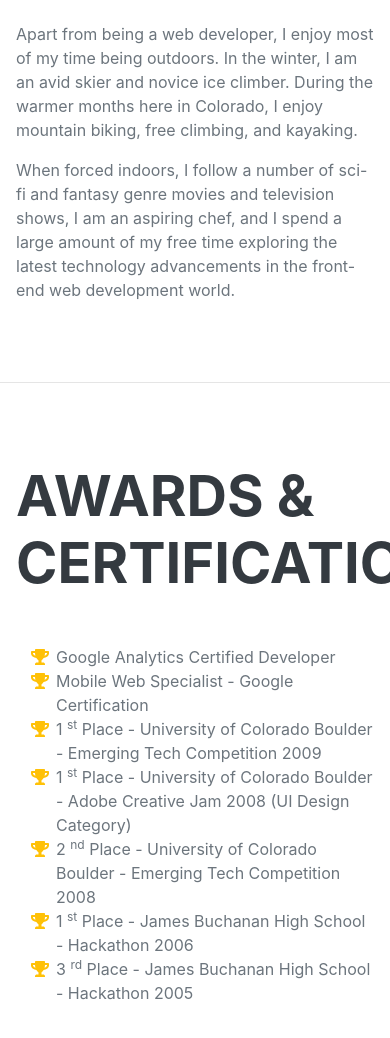
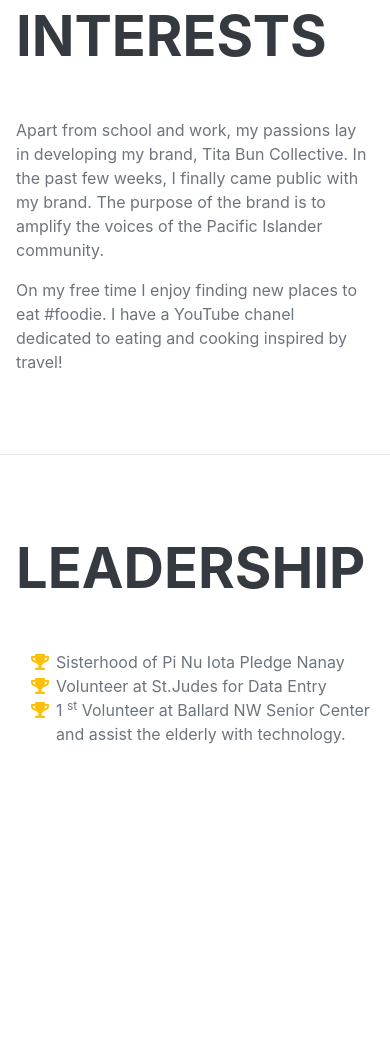
Before and after one commit to nicolealorenzo/nicolealorenzo.github.io, a plain HTML site: page index.html in a window 390 px wide. Shown: the part 3804-4842 px from the top of the page. After the commit the page ends 4630 px from the top, so only its background shows below. Drawn offline with nearby package versions, Linux system fonts and the light colour scheme; a web font is replaced by a local one.

Commit message:
Updated leadership

```diff
--- a/index.html
+++ b/index.html
@@ -129,19 +129,19 @@
                     <ul class="fa-ul mb-0">
                         <li>
                             <span class="fa-li"><i class="fas fa-check"></i></span>
-                            Mobile-First, Responsive Design
+                            Passion for community and problem solving
                         </li>
                         <li>
                             <span class="fa-li"><i class="fas fa-check"></i></span>
-                            Cross Browser Testing & Debugging
+                            Expressing the voices of other to improve ideas
                         </li>
                         <li>
                             <span class="fa-li"><i class="fas fa-check"></i></span>
-                            Cross Functional Teams
+                            Promote user freindly design for all backgrounds and abilities
                         </li>
                         <li>
                             <span class="fa-li"><i class="fas fa-check"></i></span>
-                            Agile Development & Scrum
+                            Using data science to promote marketing and expression
                         </li>
                     </ul>
                 </div>
@@ -151,53 +151,29 @@
             <section class="resume-section" id="interests">
                 <div class="resume-section-content">
                     <h2 class="mb-5">Interests</h2>
-                    <p>Apart from being a web developer, I enjoy most of my time being outdoors. In the winter, I am an avid skier and novice ice climber. During the warmer months here in Colorado, I enjoy mountain biking, free climbing, and kayaking.</p>
-                    <p class="mb-0">When forced indoors, I follow a number of sci-fi and fantasy genre movies and television shows, I am an aspiring chef, and I spend a large amount of my free time exploring the latest technology advancements in the front-end web development world.</p>
+                    <p>Apart from school and work, my passions lay in developing my brand, Tita Bun Collective. In the past few weeks, I finally came public with my brand. The purpose of the brand is to amplify the voices of the Pacific Islander community. </p>
+                    <p class="mb-0">On my free time I enjoy finding new places to eat #foodie. I have a YouTube chanel dedicated to eating and cooking inspired by travel!</p>
                 </div>
             </section>
             <hr class="m-0" />
             <!-- Awards-->
             <section class="resume-section" id="awards">
                 <div class="resume-section-content">
-                    <h2 class="mb-5">Awards & Certifications</h2>
+                    <h2 class="mb-5">Leadership</h2>
                     <ul class="fa-ul mb-0">
                         <li>
                             <span class="fa-li"><i class="fas fa-trophy text-warning"></i></span>
-                            Google Analytics Certified Developer
+                            Sisterhood of Pi Nu Iota Pledge Nanay
                         </li>
                         <li>
                             <span class="fa-li"><i class="fas fa-trophy text-warning"></i></span>
-                            Mobile Web Specialist - Google Certification
+                            Volunteer at St.Judes for Data Entry
                         </li>
                         <li>
                             <span class="fa-li"><i class="fas fa-trophy text-warning"></i></span>
                             1
                             <sup>st</sup>
-                            Place - University of Colorado Boulder - Emerging Tech Competition 2009
-                        </li>
-                        <li>
-                            <span class="fa-li"><i class="fas fa-trophy text-warning"></i></span>
-                            1
-                            <sup>st</sup>
-                            Place - University of Colorado Boulder - Adobe Creative Jam 2008 (UI Design Category)
-                        </li>
-                        <li>
-                            <span class="fa-li"><i class="fas fa-trophy text-warning"></i></span>
-                            2
-                            <sup>nd</sup>
-                            Place - University of Colorado Boulder - Emerging Tech Competition 2008
-                        </li>
-                        <li>
-                            <span class="fa-li"><i class="fas fa-trophy text-warning"></i></span>
-                            1
-                            <sup>st</sup>
-                            Place - James Buchanan High School - Hackathon 2006
-                        </li>
-                        <li>
-                            <span class="fa-li"><i class="fas fa-trophy text-warning"></i></span>
-                            3
-                            <sup>rd</sup>
-                            Place - James Buchanan High School - Hackathon 2005
+                            Volunteer at Ballard NW Senior Center and assist the elderly with technology.
                         </li>
                     </ul>
                 </div>
```
Also changed, not shown: README.md.
